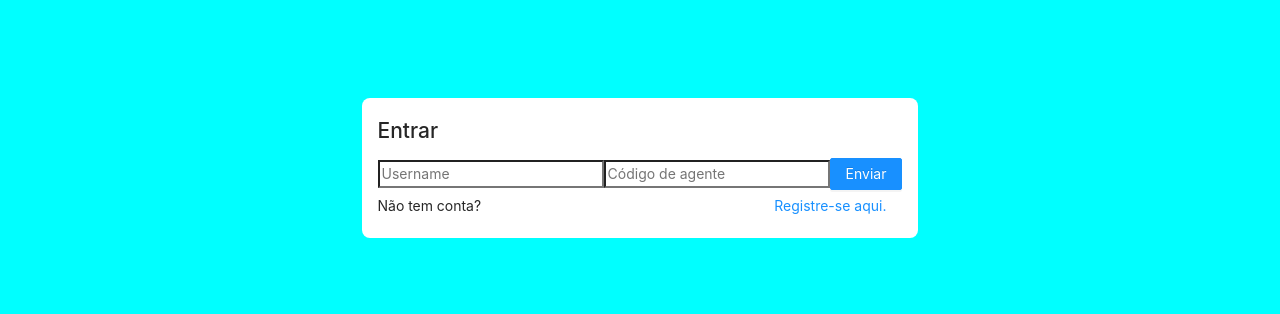
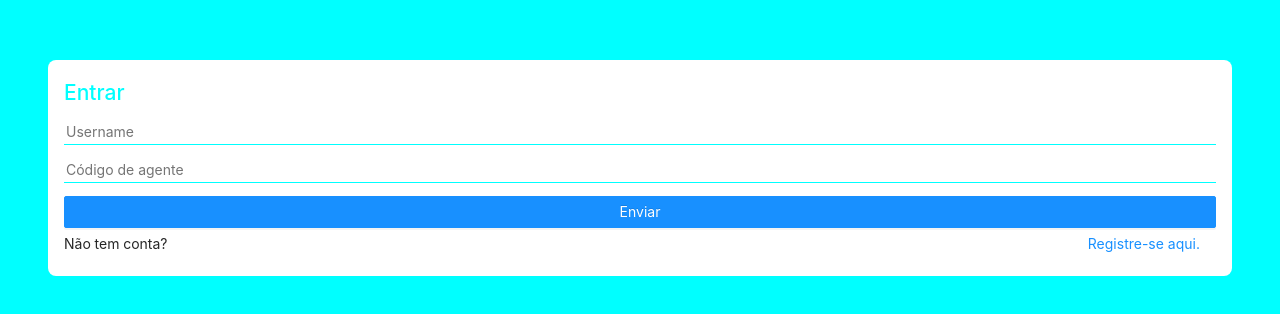
Before and after one commit to ranielsobrinho/flexqueues, a React (Create React App) app: page / in a window 1280 px wide. Shown: the part 232-546 px from the top of the page. Built offline with nearby package versions, Linux system fonts and the light colour scheme.

Commit message:
feat: style forms and inputs of app

```diff
--- a/src/components/SignForm/index.css
+++ b/src/components/SignForm/index.css
@@ -0,0 +1,16 @@
+h2{
+    color: aqua;
+}
+
+input{
+    border: none;
+    border-bottom: 1px solid aqua;
+    width: 100%;
+    margin-bottom: .8rem;
+}
+
+form{
+    display: flex;
+    flex-direction: column;
+    width: 90vw;
+}
```
